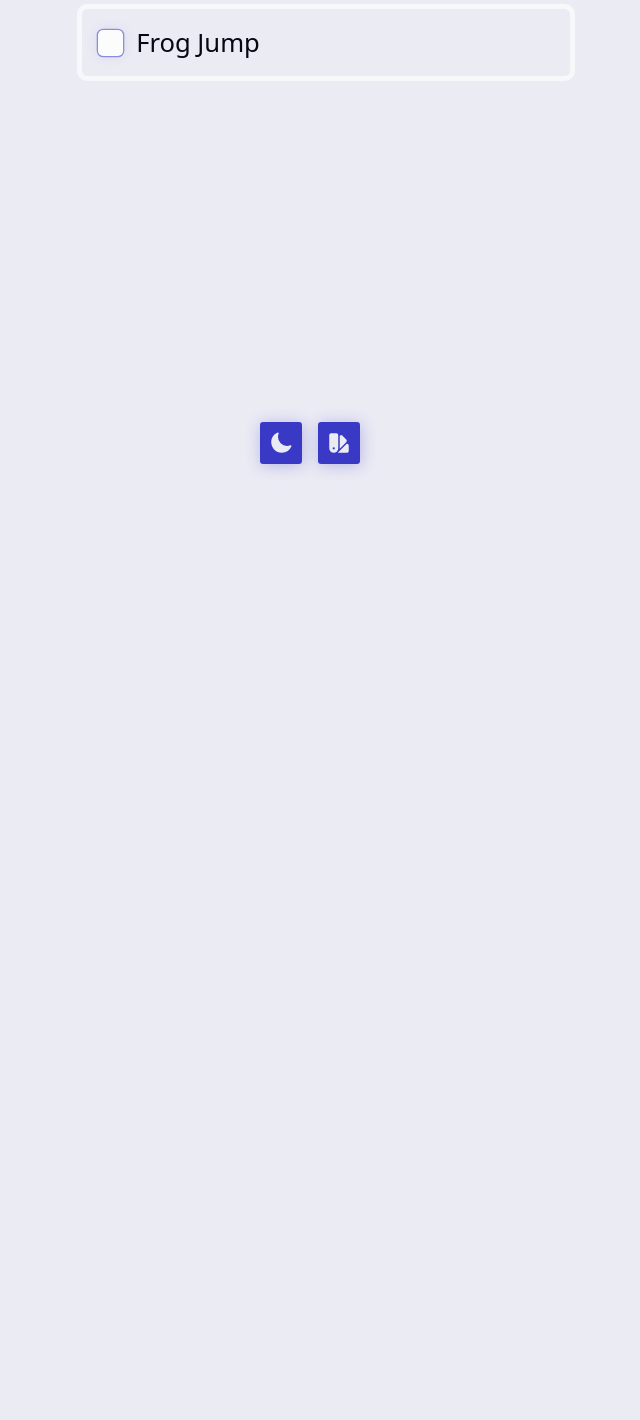
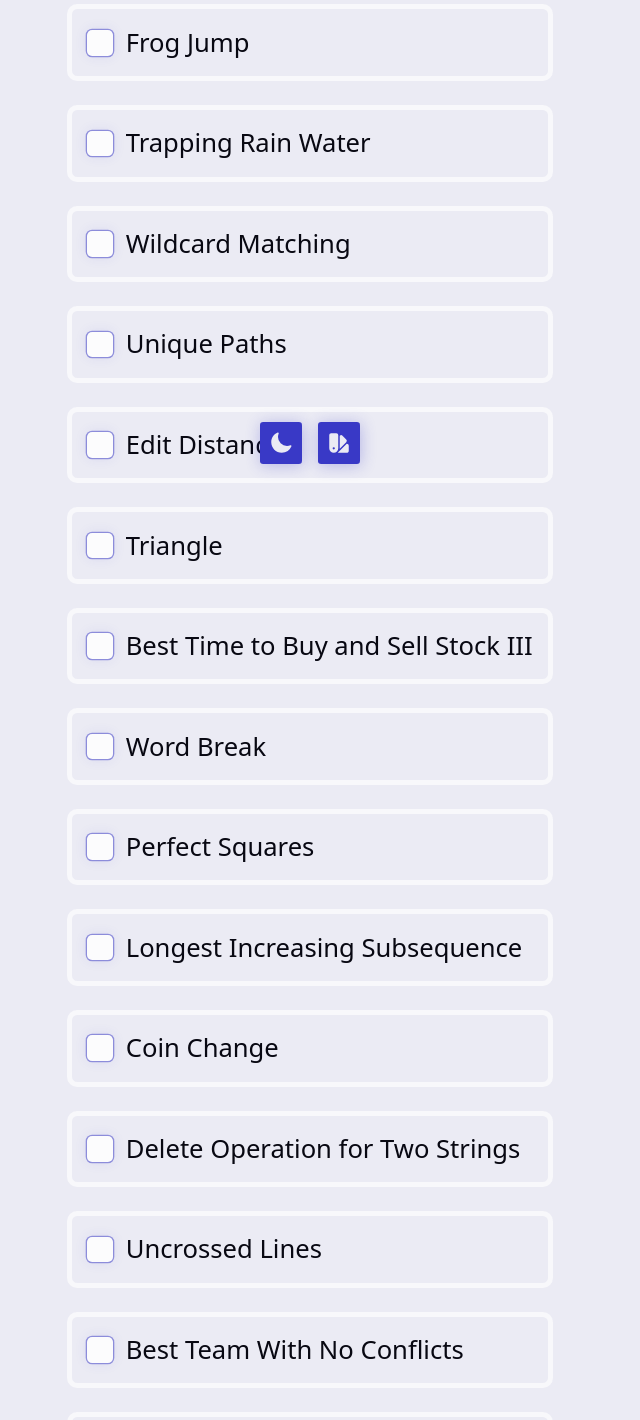
Before and after one commit to vikash485/resources-website, a React (Vite) app: page /Dynamicp in a window 1280 px wide. Shown: the part 320-1740 px from the top of the page, without its empty margins (330-970 px from the left). Before the commit the page ends 800 px from the top, so only its background shows below. Built offline with nearby package versions, Linux system fonts and the light colour scheme.

Commit message:
added question list

```diff
--- a/src/components/TaskList.module.css
+++ b/src/components/TaskList.module.css
@@ -1,6 +1,6 @@
 .tasks
 {
-  padding-top: 10vh;
+  padding: 10vh;
   display: grid;
   list-style-type: none;
   gap: 1.5rem;
--- a/src/components/bs.js
+++ b/src/components/bs.js
@@ -1,14 +1,14 @@
 export const bstasks = {
     task : [
     {
-        name: "Koko eating Bananas",
-        link: "https://leetcode.com/problems/koko-eating-bananas/",
+        name: "Search Insert Position",
+        link: "https://leetcode.com/problems/search-insert-position/",
         id: 1,
         checked: false
     },
     {
-        name: "Aggressive Cows",
-        link: "https://www.spoj.com/problems/AGGRCOW/",
+        name: "Koko eating Bananas",
+        link: "https://leetcode.com/problems/koko-eating-bananas/",
         id: 2,
         checked : false
     },
@@ -16,6 +16,48 @@ export const bstasks = {
         name: "Sqrt(x)",
         link: "https://leetcode.com/problems/sqrtx/",
         id: 3,
+        checked : false
+    },
+    {
+        name: "Peak Index in a Mountain Array",
+        link: "https://leetcode.com/problems/peak-index-in-a-mountain-array/",
+        id: 4,
+        checked: false
+    },
+    {
+        name: "Search in Rotated Sorted Array",
+        link: "https://leetcode.com/problems/search-in-rotated-sorted-array/",
+        id: 5,
+        checked: false
+    },
+    {
+        name: "Minimize the Maximum of Two Arrays",
+        link: "https://leetcode.com/problems/minimize-the-maximum-of-two-arrays/",
+        id: 6,
+        checked: false
+    },
+    {
+        name: "Aggressive Cows",
+        link: "https://www.spoj.com/problems/AGGRCOW/",
+        id: 7,
+        checked: false
+    },
+    {
+        name: "Arranging Coins",
+        link: "https://leetcode.com/problems/arranging-coins/",
+        id: 8,
+        checked: false
+    },
+    {
+        name: "Maximum Number of Robots Within Budget",
+        link: "https://leetcode.com/problems/maximum-number-of-robots-within-budget/",
+        id: 9,
+        checked: false
+    },
+    {
+        name: "Minimum Time to Repair Cars",
+        link: "https://leetcode.com/problems/minimum-time-to-repair-cars/",
+        id: 10,
         checked: false
     }
 ]
--- a/src/components/dp.js
+++ b/src/components/dp.js
@@ -11,6 +11,90 @@ export const dptasks = {
         link: "https://atcoder.jp/contests/dp/tasks/dp_a",
         id: 2,
         checked : false
+    },
+    {
+        name: "Trapping Rain Water",
+        link: "https://leetcode.com/problems/trapping-rain-water/",
+        id: 3,
+        checked : false
+    },
+    {
+        name: "Wildcard Matching",
+        link: "https://leetcode.com/problems/wildcard-matching/",
+        id: 4,
+        checked : false
+    },
+    {
+        name: "Unique Paths",
+        link: "https://leetcode.com/problems/unique-paths/",
+        id: 5,
+        checked : false
+    },
+    {
+        name: "Edit Distance",
+        link: "https://leetcode.com/problems/edit-distance/",
+        id: 6,
+        checked : false
+    },
+    {
+        name: "Triangle",
+        link: "https://leetcode.com/problems/triangle/",
+        id: 7,
+        checked : false
+    },
+    {
+        name: "Best Time to Buy and Sell Stock III",
+        link: "https://leetcode.com/problems/best-time-to-buy-and-sell-stock-iii/",
+        id: 8,
+        checked : false
+    },
+    {
+        name: "Word Break",
+        link: "https://leetcode.com/problems/word-break/",
+        id: 9,
+        checked : false
+    },
+    {
+        name: "Perfect Squares",
+        link: "https://leetcode.com/problems/perfect-squares/",
+        id: 10,
+        checked : false
+    },
+    {
+        name: "Longest Increasing Subsequence",
+        link: "https://leetcode.com/problems/longest-increasing-subsequence/",
+        id: 11,
+        checked : false
+    },
+    {
+        name: "Coin Change",
+        link: "https://leetcode.com/problems/coin-change/",
+        id: 12,
+        checked : false
+    },
+    {
+        name: "Delete Operation for Two Strings",
+        link: "https://leetcode.com/problems/delete-operation-for-two-strings/",
+        id: 13,
+        checked : false
+    },
+    {
+        name: "Uncrossed Lines",
+        link: "https://leetcode.com/problems/uncrossed-lines/",
+        id: 14,
+        checked : false
+    },
+    {
+        name: "Best Team With No Conflicts",
+        link: "https://leetcode.com/problems/best-team-with-no-conflicts/",
+        id: 15,
+        checked : false
+    },
+    {
+        name: "Restore The Array",
+        link: "https://leetcode.com/problems/restore-the-array/",
+        id: 16,
+        checked : false
     }
 ]
 };
```
